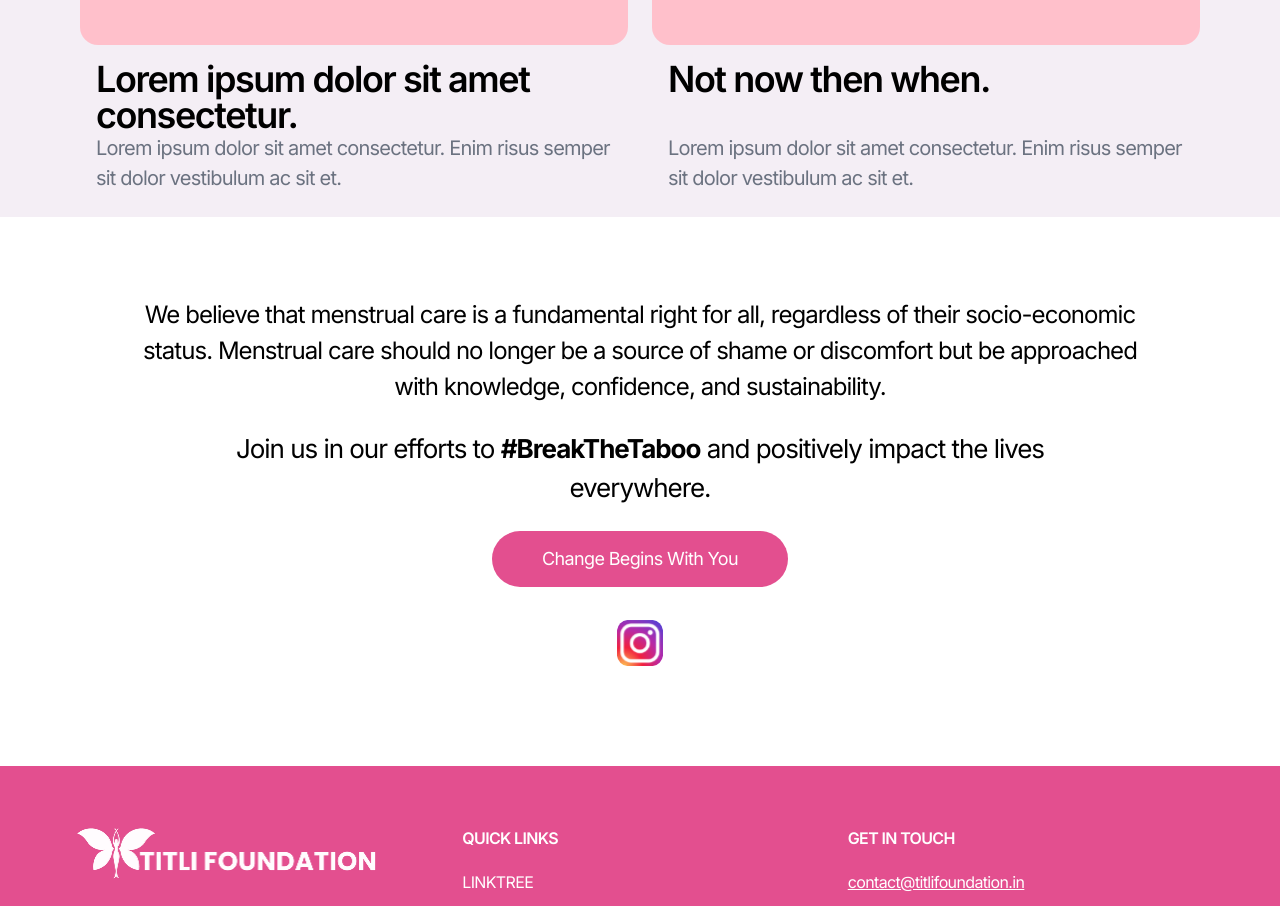
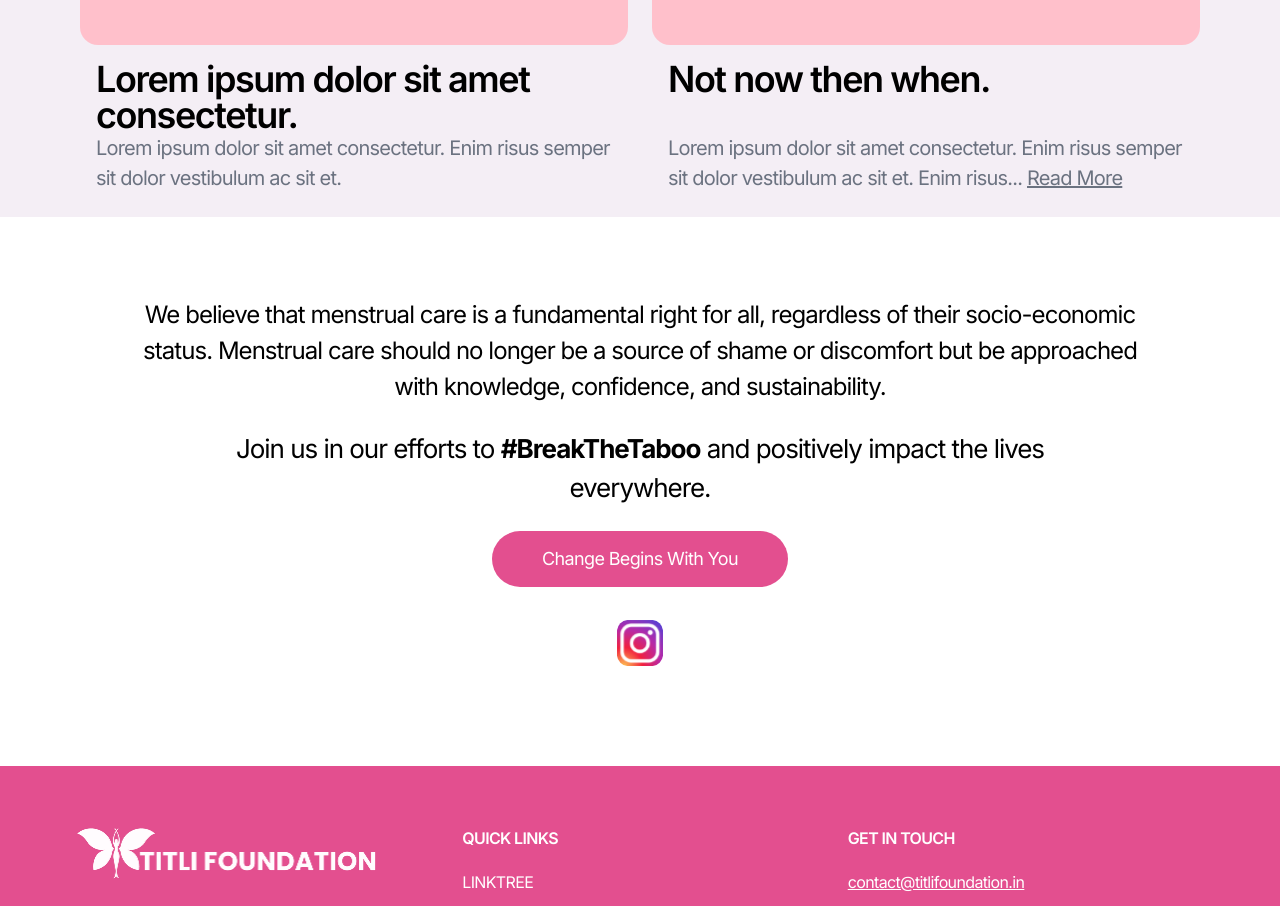
Before and after one commit to kunalbawliya/copy-titli-website, a Next.js app: page / in a window 1280 px wide. Shown: the part 4160-5066 px from the top of the page. Built offline with nearby package versions, Linux system fonts and the light colour scheme; a web font is replaced by a local one.

Commit message:
Initial Commit

```diff
--- a/posts/blog-1.md
+++ b/posts/blog-1.md
@@ -1,7 +1,7 @@
 ---
 title: "Not now then when."
 date: "2025-07-11"
-description: "Lorem ipsum dolor sit amet consectetur. Enim risus semper sit dolor vestibulum ac sit et."
+description: "Lorem ipsum dolor sit amet consectetur. Enim risus semper sit dolor vestibulum ac sit et. Enim risus semper sit dolor vestibulum ac sit et. Velit justo adipiscing blandit ut pretium condimentum."
 coverImage: "images/blog_img/demo/demo.png"
 mainImage: "images/blog_img/demo/demo.png"
 gridImages:
--- a/styles/globals.css
+++ b/styles/globals.css
@@ -57,3 +57,17 @@ form .razorpay-payment-button:hover {
 .animate-scroll {
   animation: scroll 40s linear infinite; /* 👈 current speed */
 }
+
+@keyframes fade-in-up {
+  0% {
+    opacity: 0;
+    transform: translateY(-10px);
+  }
+  100% {
+    opacity: 1;
+    transform: translateY(0);
+  }
+}
+.animate-fade-in-up {
+  animation: fade-in-up 0.3s ease-out forwards;
+}
```
